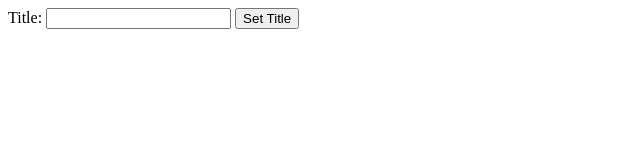
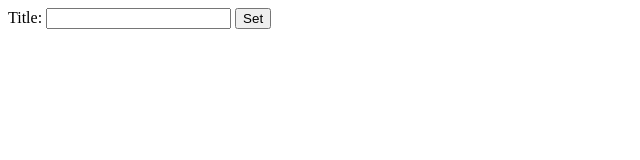
Before and after one commit to juileekharat/electron-app, an Electron app: page index.html in a window 1280 px wide. Shown: the full height of the page, 0-640 px from the left. Drawn offline with Linux system fonts and the light colour scheme.

Commit message:
modified main and index

```diff
--- a/index.html
+++ b/index.html
@@ -8,7 +8,7 @@
   </head>
   <body>
     Title: <input id="title"/>
-    <button id="btn" type="button">Set Title</button>
+    <button id="btn" type="button">Set</button>
     <script src="./renderer.js"></script>
   </body>
 </html>
--- a/main.js
+++ b/main.js
@@ -19,7 +19,6 @@ app.whenReady().then( () => {
   })
 
   createWindow()
-
 })
 
 app.on('window-all-closed', () => {
```
